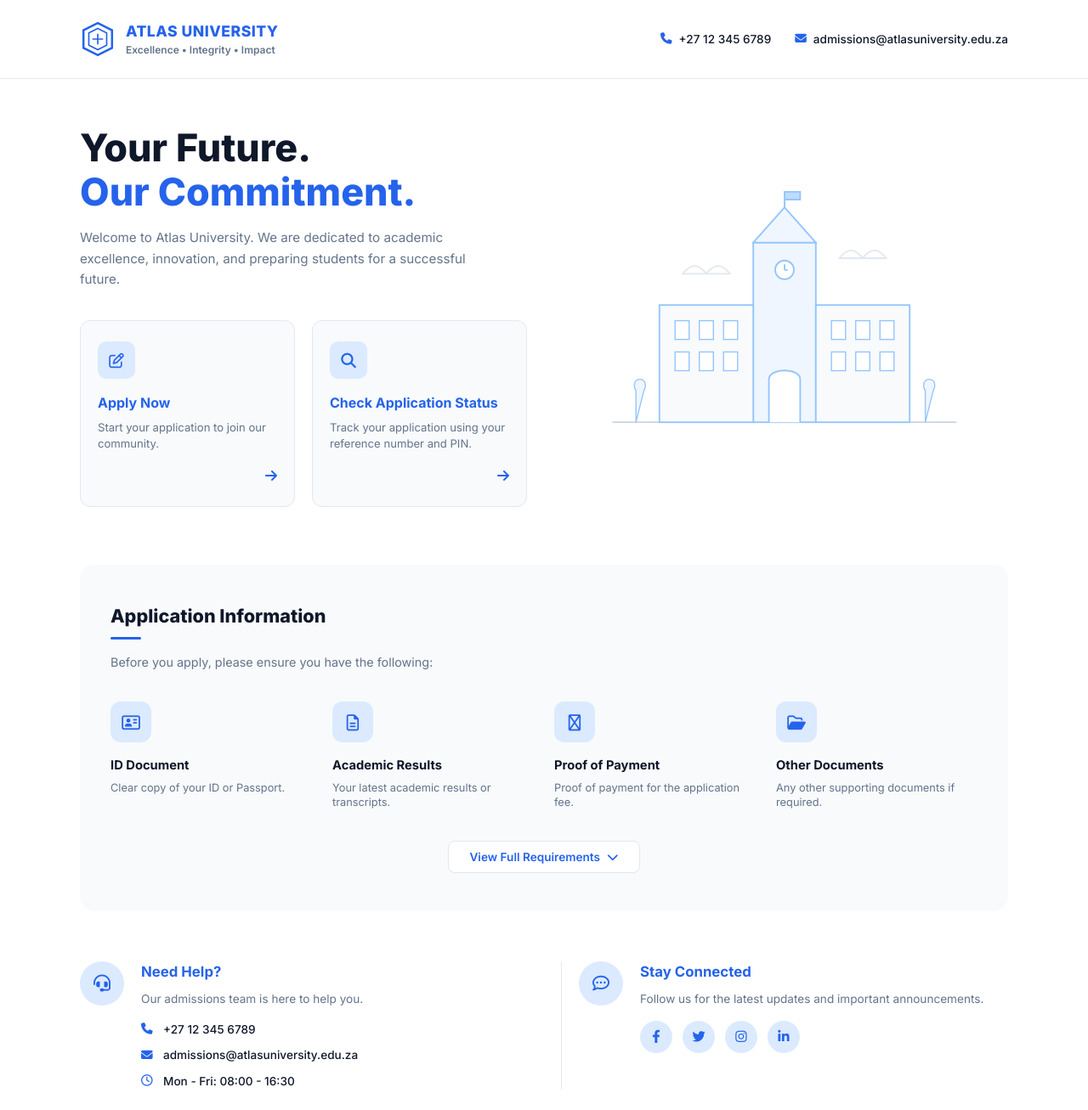
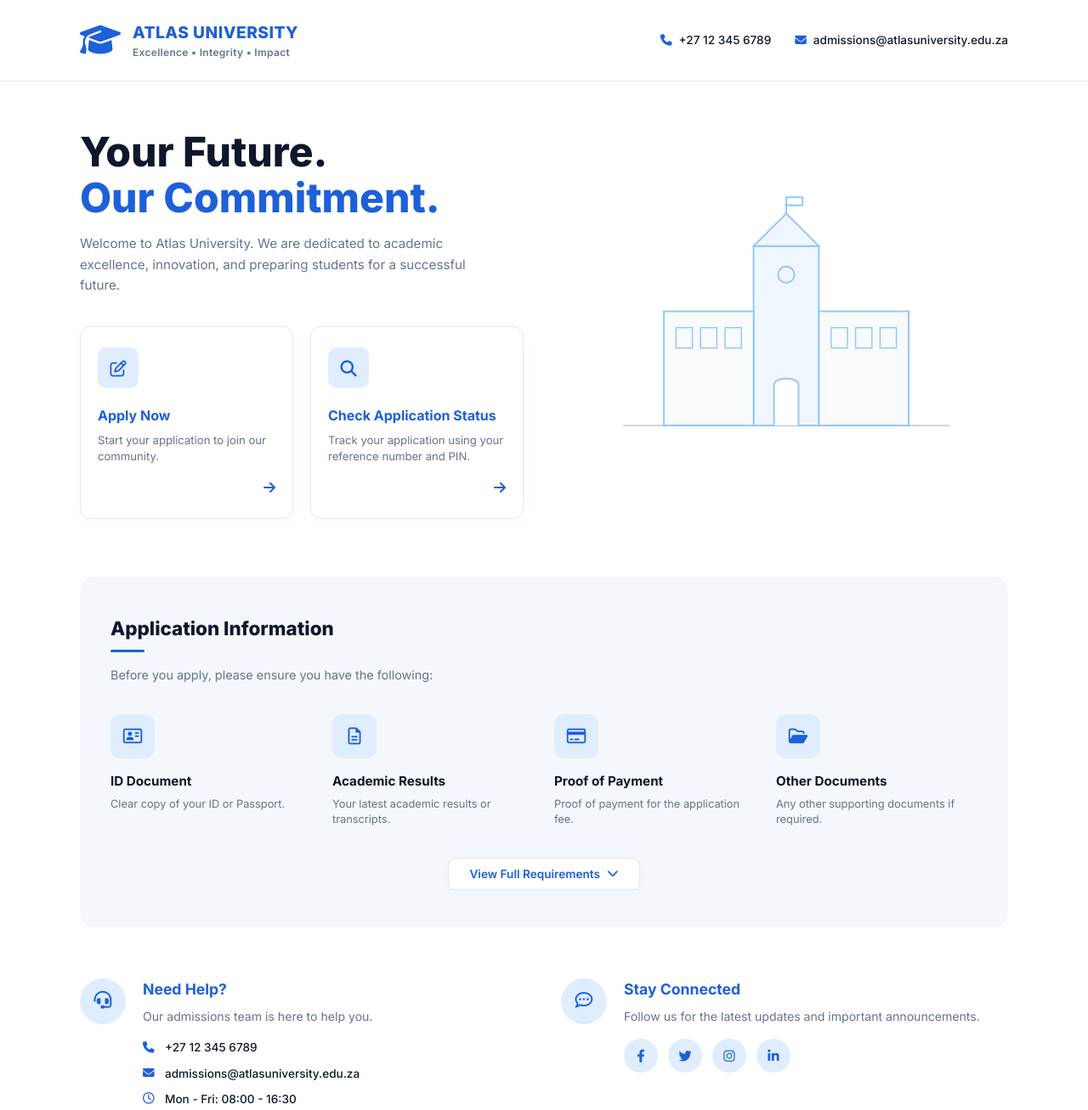
Before and after one commit to euduproassist/Atlas., a plain HTML site: page public/index.html in a window 1280 px wide. Shown: the top 1307 px of the page at 85% size. Drawn offline with Linux system fonts and the light colour scheme.

Commit message:
Update index.html

```diff
--- a/public/index.html
+++ b/public/index.html
@@ -2,21 +2,19 @@
 <html lang="en">
 <head>
     <meta charset="UTF-8">
-    <meta name="viewport" content="width=device-width, initial-scale=1.0">
+    <meta name="viewport" content="width=device-width, initial-scale=1.0, maximum-scale=1.0, user-scalable=no">
     <title>Atlas University - Application Portal</title>
     <link href="https://fonts.googleapis.com/css2?family=Inter:wght@400;500;600;700;800&display=swap" rel="stylesheet">
     <link rel="stylesheet" href="https://cdnjs.cloudflare.com/ajax/libs/font-awesome/6.4.0/css/all.min.css">
     <style>
         :root {
-            --primary-blue: #2563eb;
-            --primary-hover: #1d4ed8;
+            --primary-blue: #1d60d8;
             --text-dark: #0f172a;
             --text-muted: #64748b;
-            --bg-light: #f8fafc;
-            --card-bg: #f1f5f9;
-            --card-border: #e2e8f0;
-            --icon-bg: #dbeafe;
-            --icon-blue: #2563eb;
+            --bg-light: #f4f7fc;
+            --border-color: #e2e8f0;
+            --icon-bg: #e0edff;
+            --card-shadow: 0 4px 20px rgba(0, 0, 0, 0.02);
         }
 
         * {
@@ -28,6 +26,7 @@
 
         html, body {
             width: 100%;
+            max-width: 100vw;
             overflow-x: hidden;
             background-color: #ffffff;
             color: var(--text-dark);
@@ -42,10 +41,10 @@
             padding: 0 24px;
         }
 
-        /* Header */
+        /* Header Navigation */
         header {
             width: 100%;
-            border-bottom: 1px solid var(--card-border);
+            border-bottom: 1px solid var(--border-color);
             padding: 24px 0;
         }
 
@@ -60,16 +59,16 @@
         .brand-logo {
             display: flex;
             align-items: center;
-            gap: 12px;
+            gap: 14px;
         }
 
-        .brand-logo svg {
-            width: 42px;
-            height: 42px;
+        .brand-logo i {
+            font-size: 2.4rem;
+            color: var(--primary-blue);
         }
 
         .brand-text h2 {
-            font-size: 1.1rem;
+            font-size: 1.2rem;
             font-weight: 800;
             color: var(--primary-blue);
             letter-spacing: 0.5px;
@@ -80,6 +79,7 @@
             font-size: 0.75rem;
             color: var(--text-muted);
             font-weight: 600;
+            letter-spacing: 0.3px;
         }
 
         .header-contact {
@@ -106,19 +106,19 @@
             text-decoration: none;
         }
 
-        /* Hero */
+        /* Hero Section */
         .hero {
             padding: 56px 0 48px;
             display: grid;
             grid-template-columns: 1fr 1fr;
-            gap: 40px;
+            gap: 48px;
             align-items: center;
         }
 
         .hero-left h1 {
-            font-size: 2.8rem;
+            font-size: 3rem;
             font-weight: 800;
-            line-height: 1.15;
+            line-height: 1.12;
             color: var(--text-dark);
             margin-bottom: 16px;
         }
@@ -132,7 +132,7 @@
             font-size: 0.95rem;
             color: var(--text-muted);
             margin-bottom: 36px;
-            max-width: 480px;
+            max-width: 460px;
             line-height: 1.6;
         }
 
@@ -143,32 +143,28 @@
         }
 
         .action-card {
-            background: #f8fafc;
-            border: 1px solid #e2e8f0;
+            border: 1px solid var(--border-color);
             border-radius: 12px;
             padding: 24px 20px;
+            background: #ffffff;
+            box-shadow: var(--card-shadow);
             display: flex;
             flex-direction: column;
             justify-content: space-between;
-            min-height: 210px;
-            transition: border-color 0.2s;
-        }
-
-        .action-card:hover {
-            border-color: var(--primary-blue);
+            min-height: 220px;
         }
 
         .action-card-icon {
-            width: 44px;
-            height: 44px;
+            width: 48px;
+            height: 48px;
             background: var(--icon-bg);
             border-radius: 10px;
             display: flex;
             align-items: center;
             justify-content: center;
             color: var(--primary-blue);
-            font-size: 1.1rem;
-            margin-bottom: 16px;
+            font-size: 1.2rem;
+            margin-bottom: 20px;
         }
 
         .action-card h3 {
@@ -182,7 +178,7 @@
             font-size: 0.82rem;
             color: var(--text-muted);
             margin-bottom: 16px;
-            line-height: 1.45;
+            line-height: 1.4;
         }
 
         .action-card .arrow-link {
@@ -201,27 +197,27 @@
 
         .hero-right-illustration svg {
             width: 100%;
-            max-width: 460px;
+            max-width: 480px;
             height: auto;
         }
 
-        /* Application Information */
+        /* Application Info Section */
         .info-section {
-            background-color: #f8fafc;
+            background-color: var(--bg-light);
             border-radius: 16px;
             padding: 44px 36px;
             margin: 20px 0 40px;
         }
 
         .info-section h2 {
-            font-size: 1.35rem;
+            font-size: 1.4rem;
             font-weight: 800;
             color: var(--text-dark);
             margin-bottom: 8px;
         }
 
         .blue-line {
-            width: 36px;
+            width: 40px;
             height: 3px;
             background-color: var(--primary-blue);
             margin-bottom: 16px;
@@ -248,20 +244,20 @@
         }
 
         .doc-icon {
-            width: 48px;
-            height: 48px;
+            width: 52px;
+            height: 52px;
             background: var(--icon-bg);
             border-radius: 12px;
             display: flex;
             align-items: center;
             justify-content: center;
             color: var(--primary-blue);
-            font-size: 1.2rem;
+            font-size: 1.25rem;
             margin-bottom: 16px;
         }
 
         .doc-item h4 {
-            font-size: 0.92rem;
+            font-size: 0.95rem;
             font-weight: 700;
             color: var(--text-dark);
             margin-bottom: 6px;
@@ -280,7 +276,7 @@
 
         .req-btn {
             background: #ffffff;
-            border: 1px solid var(--card-border);
+            border: 1px solid var(--border-color);
             color: var(--primary-blue);
             padding: 10px 24px;
             border-radius: 8px;
@@ -290,15 +286,15 @@
             display: inline-flex;
             align-items: center;
             gap: 8px;
+            box-shadow: var(--card-shadow);
         }
 
-        /* Support & Social */
+        /* Support & Social Section */
         .bottom-grid {
             display: grid;
             grid-template-columns: 1fr 1fr;
             gap: 40px;
             padding: 20px 0 60px;
-            position: relative;
         }
 
         .support-block, .social-block {
@@ -307,33 +303,28 @@
             align-items: flex-start;
         }
 
-        .social-block {
-            padding-left: 20px;
-            border-left: 1px solid var(--card-border);
-        }
-
         .block-icon {
-            width: 52px;
-            height: 52px;
+            width: 54px;
+            height: 54px;
             background: var(--icon-bg);
             border-radius: 50%;
             display: flex;
             align-items: center;
             justify-content: center;
             color: var(--primary-blue);
-            font-size: 1.25rem;
+            font-size: 1.3rem;
             flex-shrink: 0;
         }
 
         .block-content h3 {
-            font-size: 1.05rem;
+            font-size: 1.1rem;
             font-weight: 700;
             color: var(--primary-blue);
             margin-bottom: 8px;
         }
 
         .block-content p {
-            font-size: 0.85rem;
+            font-size: 0.88rem;
             color: var(--text-muted);
             margin-bottom: 16px;
         }
@@ -364,8 +355,8 @@
         }
 
         .social-btn {
-            width: 38px;
-            height: 38px;
+            width: 40px;
+            height: 40px;
             background: var(--icon-bg);
             border-radius: 50%;
             display: flex;
@@ -378,9 +369,9 @@
 
         /* Footer */
         footer {
-            border-top: 1px solid var(--card-border);
+            border-top: 1px solid var(--border-color);
             background: #ffffff;
-            padding: 20px 0;
+            padding: 24px 0;
             font-size: 0.8rem;
             color: var(--text-muted);
         }
@@ -403,17 +394,13 @@
             text-decoration: none;
         }
 
-        /* Fully Responsive Fluid Breakpoints */
+        /* Responsive Stacking Rules */
         @media (max-width: 900px) {
             .hero {
                 grid-template-columns: 1fr;
             }
             .bottom-grid {
                 grid-template-columns: 1fr;
-            }
-            .social-block {
-                padding-left: 0;
-                border-left: none;
             }
             .doc-grid {
                 grid-template-columns: repeat(2, 1fr);
@@ -431,7 +418,7 @@
                 gap: 8px;
             }
             .hero-left h1 {
-                font-size: 2.1rem;
+                font-size: 2.2rem;
             }
             .action-cards {
                 grid-template-columns: 1fr;
@@ -451,11 +438,7 @@
     <header>
         <div class="container header-content">
             <div class="brand-logo">
-                <svg viewBox="0 0 100 100" fill="none" xmlns="http://www.w3.org/2000/svg">
-                    <path d="M50 5 L90 25 V75 L50 95 L10 75 V25 Z" stroke="#2563eb" stroke-width="6" fill="none"/>
-                    <path d="M50 20 L75 33 V67 L50 80 L25 67 V33 Z" stroke="#2563eb" stroke-width="4" fill="none"/>
-                    <path d="M50 35 V65 M35 50 H65" stroke="#2563eb" stroke-width="4"/>
-                </svg>
+                <i class="fas fa-graduation-cap"></i>
                 <div class="brand-text">
                     <h2>Atlas University</h2>
                     <p>Excellence • Integrity • Impact</p>
@@ -498,38 +481,20 @@
 
             <div class="hero-right-illustration">
                 <svg viewBox="0 0 500 350" fill="none" xmlns="http://www.w3.org/2000/svg">
-                    <path d="M30 310 H470" stroke="#cbd5e1" stroke-width="2"/>
-                    <!-- Background Clouds -->
-                    <path d="M320 100 Q335 80 350 100 Q365 80 380 100 Z" stroke="#e2e8f0" stroke-width="2" fill="none"/>
-                    <path d="M120 120 Q135 100 150 120 Q165 100 180 120 Z" stroke="#e2e8f0" stroke-width="2" fill="none"/>
-                    <!-- Central Tower -->
-                    <rect x="210" y="80" width="80" height="230" stroke="#93c5fd" stroke-width="2" fill="#eff6ff"/>
-                    <polygon points="210,80 250,35 290,80" stroke="#93c5fd" stroke-width="2" fill="#eff6ff"/>
-                    <path d="M250 35 V15 H270 V25 H250" stroke="#93c5fd" stroke-width="2" fill="#bfdbfe"/>
-                    <!-- Clock -->
-                    <circle cx="250" cy="115" r="12" stroke="#93c5fd" stroke-width="2" fill="#ffffff"/>
-                    <path d="M250 115 V108 M250 115 H254" stroke="#93c5fd" stroke-width="2"/>
-                    <!-- Wings -->
-                    <rect x="90" y="160" width="120" height="150" stroke="#93c5fd" stroke-width="2" fill="#f8fafc"/>
-                    <rect x="290" y="160" width="120" height="150" stroke="#93c5fd" stroke-width="2" fill="#f8fafc"/>
-                    <!-- Windows -->
-                    <rect x="110" y="180" width="18" height="24" stroke="#93c5fd" stroke-width="1.5" fill="#ffffff"/>
-                    <rect x="141" y="180" width="18" height="24" stroke="#93c5fd" stroke-width="1.5" fill="#ffffff"/>
-                    <rect x="172" y="180" width="18" height="24" stroke="#93c5fd" stroke-width="1.5" fill="#ffffff"/>
-                    <rect x="110" y="220" width="18" height="24" stroke="#93c5fd" stroke-width="1.5" fill="#ffffff"/>
-                    <rect x="141" y="220" width="18" height="24" stroke="#93c5fd" stroke-width="1.5" fill="#ffffff"/>
-                    <rect x="172" y="220" width="18" height="24" stroke="#93c5fd" stroke-width="1.5" fill="#ffffff"/>
-                    <rect x="310" y="180" width="18" height="24" stroke="#93c5fd" stroke-width="1.5" fill="#ffffff"/>
-                    <rect x="341" y="180" width="18" height="24" stroke="#93c5fd" stroke-width="1.5" fill="#ffffff"/>
-                    <rect x="372" y="180" width="18" height="24" stroke="#93c5fd" stroke-width="1.5" fill="#ffffff"/>
-                    <rect x="310" y="220" width="18" height="24" stroke="#93c5fd" stroke-width="1.5" fill="#ffffff"/>
-                    <rect x="341" y="220" width="18" height="24" stroke="#93c5fd" stroke-width="1.5" fill="#ffffff"/>
-                    <rect x="372" y="220" width="18" height="24" stroke="#93c5fd" stroke-width="1.5" fill="#ffffff"/>
-                    <!-- Entrance -->
-                    <path d="M230 310 V255 C230 240 270 240 270 255 V310" stroke="#93c5fd" stroke-width="2" fill="#ffffff"/>
-                    <!-- Trees -->
-                    <path d="M60 310 V270 C50 250 80 250 70 270 Z" stroke="#93c5fd" stroke-width="1.5" fill="#eff6ff"/>
-                    <path d="M430 310 V270 C420 250 450 250 440 270 Z" stroke="#93c5fd" stroke-width="1.5" fill="#eff6ff"/>
+                    <path d="M50 300 H450" stroke="#cbd5e1" stroke-width="2"/>
+                    <rect x="210" y="80" width="80" height="220" stroke="#93c5fd" stroke-width="2" fill="#eff6ff"/>
+                    <polygon points="210,80 250,40 290,80" stroke="#93c5fd" stroke-width="2" fill="#eff6ff"/>
+                    <rect x="100" y="160" width="110" height="140" stroke="#93c5fd" stroke-width="2" fill="#f8fafc"/>
+                    <rect x="290" y="160" width="110" height="140" stroke="#93c5fd" stroke-width="2" fill="#f8fafc"/>
+                    <circle cx="250" cy="115" r="10" stroke="#93c5fd" stroke-width="2"/>
+                    <path d="M250 40 V20 H270 V30 H250" stroke="#93c5fd" stroke-width="2"/>
+                    <rect x="115" y="180" width="20" height="25" stroke="#93c5fd" stroke-width="1.5"/>
+                    <rect x="145" y="180" width="20" height="25" stroke="#93c5fd" stroke-width="1.5"/>
+                    <rect x="175" y="180" width="20" height="25" stroke="#93c5fd" stroke-width="1.5"/>
+                    <rect x="305" y="180" width="20" height="25" stroke="#93c5fd" stroke-width="1.5"/>
+                    <rect x="335" y="180" width="20" height="25" stroke="#93c5fd" stroke-width="1.5"/>
+                    <rect x="365" y="180" width="20" height="25" stroke="#93c5fd" stroke-width="1.5"/>
+                    <path d="M235 300 V250 C235 240, 265 240, 265 250 V300" stroke="#93c5fd" stroke-width="2" fill="#ffffff"/>
                 </svg>
             </div>
         </section>
@@ -551,7 +516,7 @@
                     <p>Your latest academic results or transcripts.</p>
                 </div>
                 <div class="doc-item">
-                    <div class="doc-icon"><i class="far fa-wallet"></i></div>
+                    <div class="doc-icon"><i class="far fa-credit-card"></i></div>
                     <h4>Proof of Payment</h4>
                     <p>Proof of payment for the application fee.</p>
                 </div>
```
